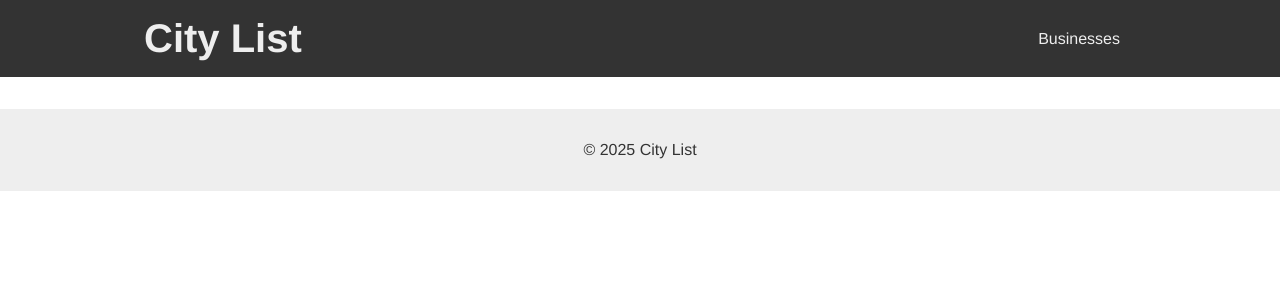
After one commit to brokensbone/city-list, a Django app: template src/templates/base.html in a window 1280 px wide. The commit adds this page. Shown: the top 300 px of the page. Run offline with Django 5.2, Linux system fonts and the light colour scheme; the template is opened without the code that fills it, so the values that code supplies are empty.

Commit message:
Begin styling pages

```diff
--- a/src/city_list_project/settings.py
+++ b/src/city_list_project/settings.py
@@ -62,7 +62,7 @@ ROOT_URLCONF = 'city_list_project.urls'
 TEMPLATES = [
     {
         'BACKEND': 'django.template.backends.django.DjangoTemplates',
-        'DIRS': [],
+        'DIRS': [os.path.join(BASE_DIR, 'templates')],
         'APP_DIRS': True,
         'OPTIONS': {
             'context_processors': [
@@ -127,6 +127,9 @@ USE_TZ = True
 # https://docs.djangoproject.com/en/5.2/howto/static-files/
 
 STATIC_URL = 'static/'
+STATICFILES_DIRS = [
+    os.path.join(BASE_DIR, 'static'),
+]
 
 # Default primary key field type
 # https://docs.djangoproject.com/en/5.2/ref/settings/#default-auto-field
--- a/src/city_list_project/urls.py
+++ b/src/city_list_project/urls.py
@@ -14,6 +14,8 @@ Including another URLconf
     1. Import the include() function: from django.urls import include, path
     2. Add a URL to urlpatterns:  path('blog/', include('blog.urls'))
 """
+from django.conf import settings
+from django.conf.urls.static import static
 from django.contrib import admin
 from django.urls import path, include
 from drf_spectacular.views import SpectacularAPIView, SpectacularSwaggerView
@@ -28,3 +30,6 @@ urlpatterns = [
     # Optional UI:
     path('api/schema/swagger-ui/', SpectacularSwaggerView.as_view(url_name='schema'), name='swagger-ui'),
 ]
+
+if settings.DEBUG:
+    urlpatterns += static(settings.STATIC_URL, document_root=settings.STATIC_ROOT)
--- /dev/null
+++ b/src/static/css/style.css
@@ -0,0 +1,117 @@
+:root {
+    --primary-color: #333;
+    --secondary-color: #eee;
+    --accent-color: #f4511e;
+    --text-color: #333;
+    --background-color: #fff;
+    --font-family: "Helvetica Neue", Helvetica, Arial, sans-serif;
+    --font-size-base: 16px;
+    --font-size-h1: 2.5rem;
+    --font-size-h2: 2rem;
+    --font-size-h3: 1.75rem;
+    --breakpoint-sm: 576px;
+    --breakpoint-md: 768px;
+    --breakpoint-lg: 992px;
+    --breakpoint-xl: 1200px;
+}
+
+.container {
+    max-width: var(--breakpoint-lg);
+    margin: 0 auto;
+    padding: 0 1rem;
+}
+
+body {
+    font-family: var(--font-family);
+    font-size: var(--font-size-base);
+    color: var(--text-color);
+    background-color: var(--background-color);
+    margin: 0;
+    padding: 0;
+}
+
+a {
+    color: var(--accent-color);
+    text-decoration: none;
+}
+
+a:hover {
+    text-decoration: underline;
+}
+
+header {
+    background-color: var(--primary-color);
+    color: var(--secondary-color);
+    padding: 1rem 0;
+}
+
+header .container {
+    display: flex;
+    justify-content: space-between;
+    align-items: center;
+}
+
+header h1 {
+    font-size: var(--font-size-h1);
+    margin: 0;
+}
+
+header h1 a {
+    color: var(--secondary-color);
+    text-decoration: none;
+}
+
+nav ul {
+    margin: 0;
+    padding: 0;
+    list-style: none;
+}
+
+nav ul li {
+    display: inline-block;
+    margin-right: 1rem;
+}
+
+nav ul li a {
+    color: var(--secondary-color);
+}
+
+main {
+    padding: 1rem;
+}
+
+.business-list {
+    list-style: none;
+    padding: 0;
+}
+
+.business-list li {
+    margin-bottom: 0.5rem;
+}
+
+.business-detail p {
+    margin: 0.5rem 0;
+}
+
+footer {
+    background-color: var(--secondary-color);
+    padding: 1rem;
+    text-align: center;
+}
+
+@media (max-width: 768px) {
+    header {
+        flex-direction: column;
+        align-items: flex-start;
+    }
+
+    nav ul {
+        margin-top: 1rem;
+    }
+
+    nav ul li {
+        display: block;
+        margin-right: 0;
+        margin-bottom: 0.5rem;
+    }
+}
--- /dev/null
+++ b/src/templates/base.html
@@ -0,0 +1,38 @@
+{% load static %}
+<!DOCTYPE html>
+<html lang="en">
+    <head>
+        <meta charset="UTF-8">
+        <meta name="viewport" content="width=device-width, initial-scale=1.0">
+        <title>
+            {% block title %}City List{% endblock %}
+        </title>
+        <link rel="stylesheet" href="{% static 'css/style.css' %}">
+    </head>
+    <body>
+        <header>
+            <div class="container">
+                <h1>
+                    <a href="/">City List</a>
+                </h1>
+                <nav>
+                    <ul>
+                        <li>
+                            <a href="{% url 'places:business-list' %}">Businesses</a>
+                        </li>
+                    </ul>
+                </nav>
+            </div>
+        </header>
+        <main>
+            <div class="container">
+                {% block content %}{% endblock %}
+            </div>
+        </main>
+        <footer>
+            <div class="container">
+                <p>&copy; 2025 City List</p>
+            </div>
+        </footer>
+    </body>
+</html>
```
Also changed, not shown: Gemini.md (+1 -0 lines), design_plan.md (added, +44 -0 lines), src/places/templates/places/business_detail.html (+6 -8 lines), src/places/templates/places/business_list.html (+5 -9 lines).
